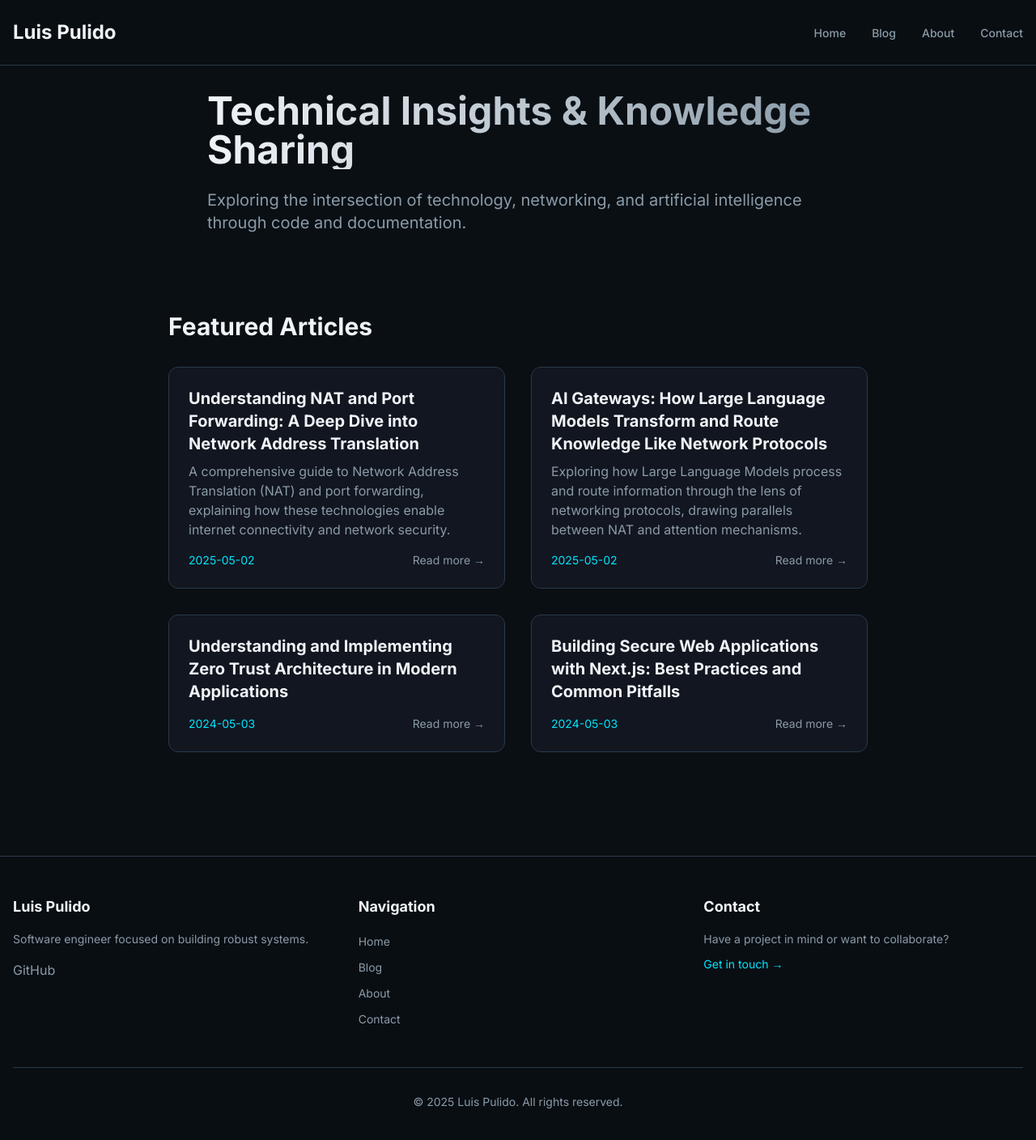
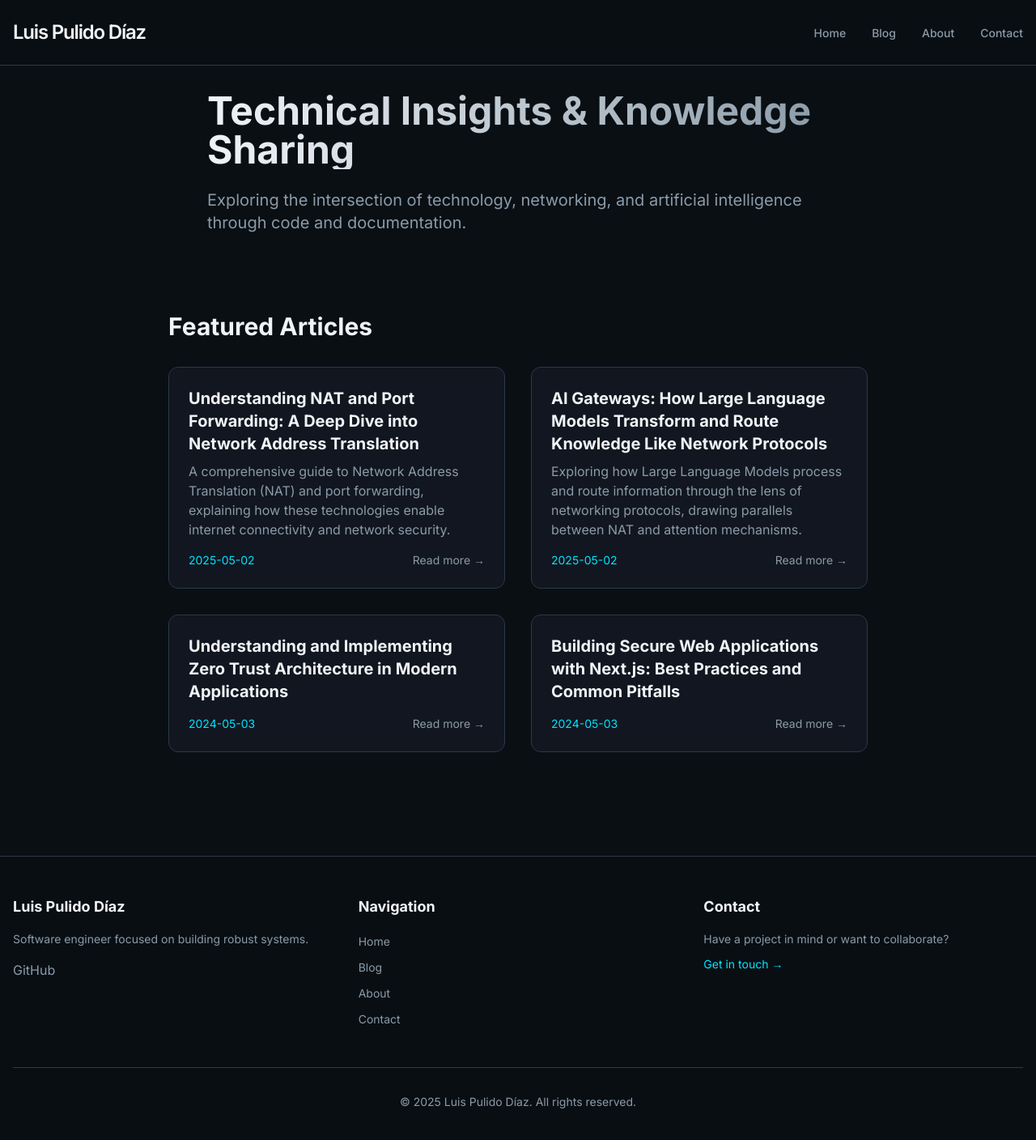
Before and after one commit to lpolish/luispulidocom-new-blog, a Next.js app: page / in a window 1280 px wide. Shown: the top 1408 px of the page at 81% size. Built offline with nearby package versions, Linux system fonts and the light colour scheme.

Commit message:
chore: update author name to Luis Pulido Díaz

```diff
--- a/src/app/layout.tsx
+++ b/src/app/layout.tsx
@@ -13,14 +13,14 @@ const inter = Inter({
 
 export const metadata: Metadata = {
   title: {
-    default: "Luis Pulido | Technical Blog",
-    template: "%s | Luis Pulido"
+    default: "Luis Pulido Díaz | Technical Blog",
+    template: "%s | Luis Pulido Díaz"
   },
   description: "A blog about networking, AI, science and technical topics",
   keywords: ["networking", "AI", "science", "technology", "blog", "technical"],
-  authors: [{ name: "Luis Pulido" }],
-  creator: "Luis Pulido",
-  publisher: "Luis Pulido",
+  authors: [{ name: "Luis Pulido Díaz" }],
+  creator: "Luis Pulido Díaz",
+  publisher: "Luis Pulido Díaz",
   formatDetection: {
     email: false,
     address: false,
@@ -31,24 +31,20 @@ export const metadata: Metadata = {
     canonical: '/',
   },
   icons: {
-    icon: [
-      { url: '/favicon.svg', type: 'image/svg+xml' },
-    ],
-    apple: [
-      { url: '/favicon.svg', type: 'image/svg+xml' },
-    ],
+    icon: '/favicon.svg',
+    apple: '/favicon.svg',
   },
   openGraph: {
     type: 'website',
     locale: 'en_US',
     url: 'https://luispulido.com',
-    title: 'Luis Pulido | Technical Blog',
+    title: 'Luis Pulido Díaz | Technical Blog',
     description: 'A blog about networking, AI, science and technical topics',
-    siteName: 'Luis Pulido',
+    siteName: 'Luis Pulido Díaz',
   },
   twitter: {
     card: 'summary_large_image',
-    title: 'Luis Pulido | Technical Blog',
+    title: 'Luis Pulido Díaz | Technical Blog',
     description: 'A blog about networking, AI, science and technical topics',
     creator: '@luispulido',
   },
@@ -72,6 +68,10 @@ export default function RootLayout({
 }>) {
   return (
     <html lang="en" className="scroll-smooth">
+      <head>
+        <link rel="icon" href="/favicon.svg" type="image/svg+xml" />
+        <link rel="apple-touch-icon" href="/favicon.svg" type="image/svg+xml" />
+      </head>
       <body className={`${inter.className} bg-background text-text antialiased`}>
         <div className="flex flex-col min-h-screen">
           <Header />
--- a/src/components/Footer.tsx
+++ b/src/components/Footer.tsx
@@ -26,7 +26,7 @@ const Footer = () => {
             animate={{ opacity: 1, y: 0 }}
             transition={{ duration: 0.5 }}
           >
-            <h3 className="text-lg font-bold text-text mb-4">Luis Pulido</h3>
+            <h3 className="text-lg font-bold text-text mb-4">Luis Pulido Díaz</h3>
             <p className="text-textMuted text-sm mb-4">
               Software engineer focused on building robust systems.
             </p>
@@ -90,7 +90,7 @@ const Footer = () => {
           className="mt-12 pt-8 border-t border-border text-center"
         >
           <p className="text-textMuted text-sm">
-            © {currentYear} Luis Pulido. All rights reserved.
+            © {currentYear} Luis Pulido Díaz. All rights reserved.
           </p>
         </motion.div>
       </div>
--- a/src/components/Header.tsx
+++ b/src/components/Header.tsx
@@ -16,9 +16,9 @@ const Header = () => {
           >
             <Link
               href="/"
-              className="text-2xl font-bold text-text hover:text-accent transition-all duration-300 no-underline"
+              className="text-2xl font-semibold text-text hover:text-accent transition-all duration-300 no-underline tracking-tighter"
             >
-              Luis Pulido
+              Luis Pulido Díaz
             </Link>
           </motion.div>
           <nav className="w-full md:w-auto">
```
